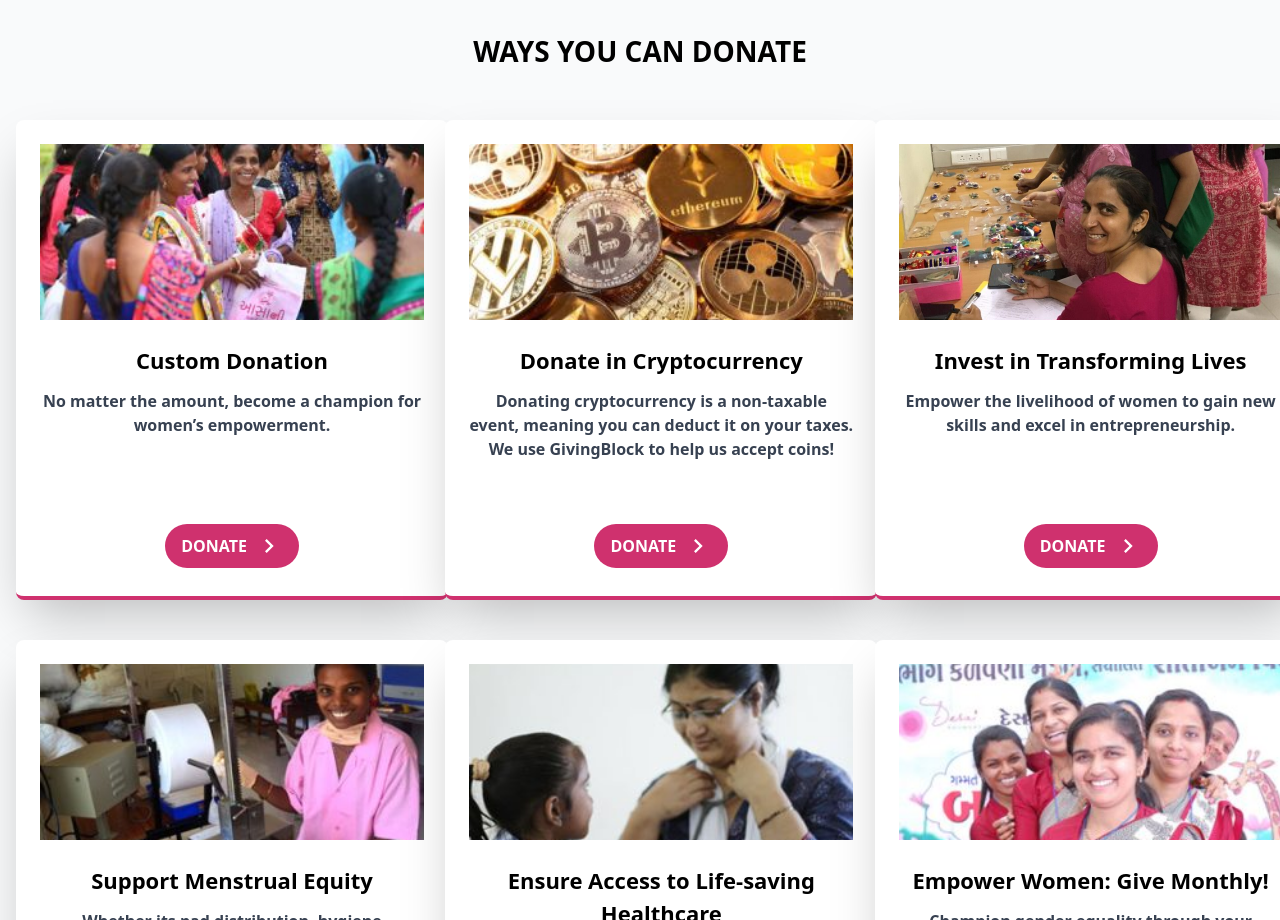
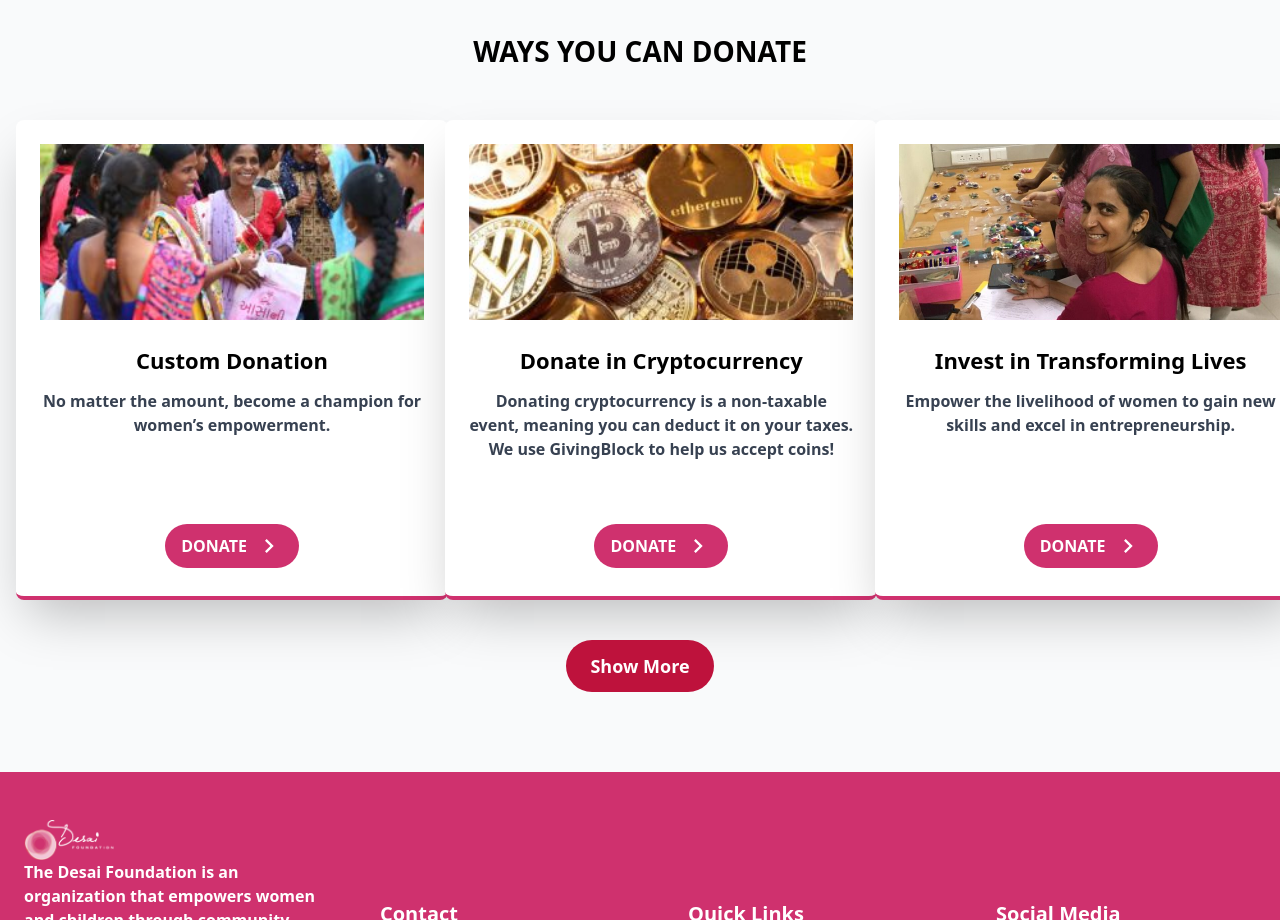
Before and after one commit to Jyoti1427/desai-foundation-recreated, a React (Vite) app: page /take-action/donation in a window 1280 px wide. Shown: the part 2040-2960 px from the top of the page. Built offline with nearby package versions, Linux system fonts and the light colour scheme.

Commit message:
feat(donation, team): add animated pagination and show more/less toggle to both donation and team sections

```diff
--- a/src/components/OurTeam/Team.jsx
+++ b/src/components/OurTeam/Team.jsx
@@ -1,5 +1,10 @@
-import React from "react";
+import React, { useState, useRef } from "react";
+import { motion } from "framer-motion";
 import Heading from "../ui/SectionHeading";
+import Button from "../ui/Button";
+
+// Importing images...
+
 import img1 from "../../assets/Team/1.jpg";
 import img2 from "../../assets/Team/2.jpg";
 import img3 from "../../assets/Team/3.jpg";
@@ -30,7 +35,6 @@ import img27 from "../../assets/Team/27.jpg";
 import img28 from "../../assets/Team/28.jpg";
 import img29 from "../../assets/Team/29.jpg";
 import img30 from "../../assets/Team/30.jpg";
-
 
 const teamMembers = [
   { img: img1, name: "Aarti Sharma", designation: "Program Manager" },
@@ -66,17 +70,32 @@ const teamMembers = [
 ];
 
 const Team = () => {
+  const [showAll, setShowAll] = useState(false);
+  const sectionRef = useRef(null);
+
+  const visibleMembers = showAll ? teamMembers : teamMembers.slice(0, 12);
+
+  const handleToggle = () => {
+    if (showAll && sectionRef.current) {
+      sectionRef.current.scrollIntoView({ behavior: "smooth" });
+    }
+    setShowAll(!showAll);
+  };
+
   return (
-    <section id="our-team" className="py-12 bg-white">
+    <section id="our-team" className="py-12 bg-white" ref={sectionRef}>
       <div className="max-w-7xl mx-auto px-4">
         <div className="p-4 bg-white">
-          {/* heading */}
           <Heading title="OUR TEAM" />
-          {/* members */}
+
           <div className="grid grid-cols-2 sm:grid-cols-3 md:grid-cols-4 xl:grid-cols-5 gap-6">
-            {teamMembers.map((member, idx) => (
-              <div
+            {visibleMembers.map((member, idx) => (
+              <motion.div
                 key={idx}
+                initial={{ opacity: 0, y: 30 }}
+                whileInView={{ opacity: 1, y: 0 }}
+                transition={{ duration: 0.4, delay: idx * 0.05 }}
+                viewport={{ once: true }}
                 className="w-full h-full relative flex justify-center items-end bg-cover bg-center"
                 style={{
                   backgroundImage: `url(${member.img})`,
@@ -89,9 +108,18 @@ const Team = () => {
                   </p>
                   <p className="text-xs">{member.designation}</p>
                 </div>
-              </div>
+              </motion.div>
             ))}
           </div>
+
+          {/* Toggle Button */}
+          {teamMembers.length > 12 && (
+            <div className="mt-10 text-center">
+              <Button onClick={handleToggle}>
+                {showAll ? "Show Less" : "Show More"}
+              </Button>
+            </div>
+          )}
         </div>
       </div>
     </section>
--- a/src/components/TakeAction/Donation/WaysToDonate.jsx
+++ b/src/components/TakeAction/Donation/WaysToDonate.jsx
@@ -1,4 +1,4 @@
-import React from "react";
+import React, { useState } from "react";
 import DonationCard from "../../ui/DonationCard";
 import img1 from "../../../assets/TakeAction/customdonation-donateimg1-300x152.jpg";
 import img2 from "../../../assets/TakeAction/cryptocurrency-donateimg1-300x152.jpg";
@@ -7,37 +7,34 @@ import img4 from "../../../assets/TakeAction/supportmenstrualequity-300x152.jpg"
 import img5 from "../../../assets/TakeAction/healthcareheroes-300x152.jpg";
 import img6 from "../../../assets/TakeAction/empowerwomen-300x152.jpg";
 import img7 from "../../../assets/TakeAction/vocational-sewing-program-768x434.jpg";
+import { motion } from "framer-motion";
+import Button from "../../ui/Button";
 
 const cards = [
   {
     image: img1,
     title: "Custom Donation",
-    description:
-      "No matter the amount, become a champion for women’s empowerment.",
+    description: "No matter the amount, become a champion for women’s empowerment.",
   },
   {
     image: img2,
     title: "Donate in Cryptocurrency",
-    description:
-      "Donating cryptocurrency is a non-taxable event, meaning you can deduct it on your taxes. We use GivingBlock to help us accept coins!",
+    description: "Donating cryptocurrency is a non-taxable event, meaning you can deduct it on your taxes. We use GivingBlock to help us accept coins!",
   },
   {
     image: img3,
     title: "Invest in Transforming Lives",
-    description:
-      "Empower the livelihood of women to gain new skills and excel in entrepreneurship.",
+    description: "Empower the livelihood of women to gain new skills and excel in entrepreneurship.",
   },
   {
     image: img4,
     title: "Support Menstrual Equity",
-    description:
-      "Whether its pad distribution, hygiene education, or eradicating stigmas, become a crucial part in our menstrual equity initiatives.",
+    description: "Whether it's pad distribution, hygiene education, or eradicating stigmas, become a crucial part in our menstrual equity initiatives.",
   },
   {
     image: img5,
     title: "Ensure Access to Life-saving Healthcare",
-    description:
-      "Your investment can provide accessible healthcare to thousands in undeserved areas.",
+    description: "Your investment can provide accessible healthcare to thousands in underserved areas.",
   },
   {
     image: img6,
@@ -47,26 +44,45 @@ const cards = [
   {
     image: img7,
     title: "Donor Advised Funds",
-    description:
-      "A new, easy way to recommend a grant to The Desai Foundation through your Donor-Advised Fund.",
+    description: "A new, easy way to recommend a grant to The Desai Foundation through your Donor-Advised Fund.",
   },
 ];
 
 const WaysToDonate = () => {
+  const [showAll, setShowAll] = useState(false);
+
   return (
     <div className="py-20 px-4 bg-gray-50">
       <h1 className="text-[28px] font-bold text-center mb-12 uppercase">
         WAYS YOU CAN DONATE
       </h1>
-      <div className="max-w-7xl mx-auto grid grid-cols-1 sm:grid-cols-2 lg:grid-cols-3 gap-10">
-        {cards.map((card, idx) => (
-          <DonationCard
+
+      <div className="max-w-7xl mx-auto grid grid-cols-1 sm:grid-cols-2 lg:grid-cols-3 gap-10 place-items-center">
+        {(showAll ? cards : cards.slice(0, 3)).map((card, idx) => (
+          <motion.div
             key={idx}
-            image={card.image}
-            title={card.title}
-            description={card.description}
-          />
+            initial={{ opacity: 0, y: 30 }}
+            whileInView={{ opacity: 1, y: 0 }}
+            transition={{ duration: 0.4, delay: idx * 0.1 }}
+            viewport={{ once: true }}
+            className="w-full"
+          >
+            <DonationCard
+              image={card.image}
+              title={card.title}
+              description={card.description}
+            />
+          </motion.div>
         ))}
+      </div>
+
+      <div className="text-center mt-10">
+        <Button onClick={() => {
+          setShowAll(!showAll);
+          if (showAll) window.scrollTo({ top: 0, behavior: "smooth" });
+        }} className="text-lg px-6 py-3">
+          {showAll ? "Show Less" : "Show More"}
+        </Button>
       </div>
     </div>
   );
```
